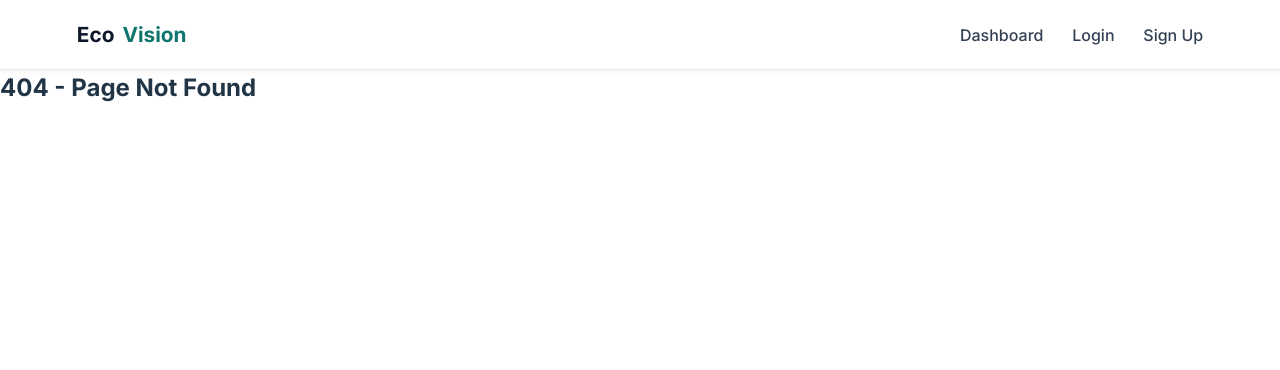
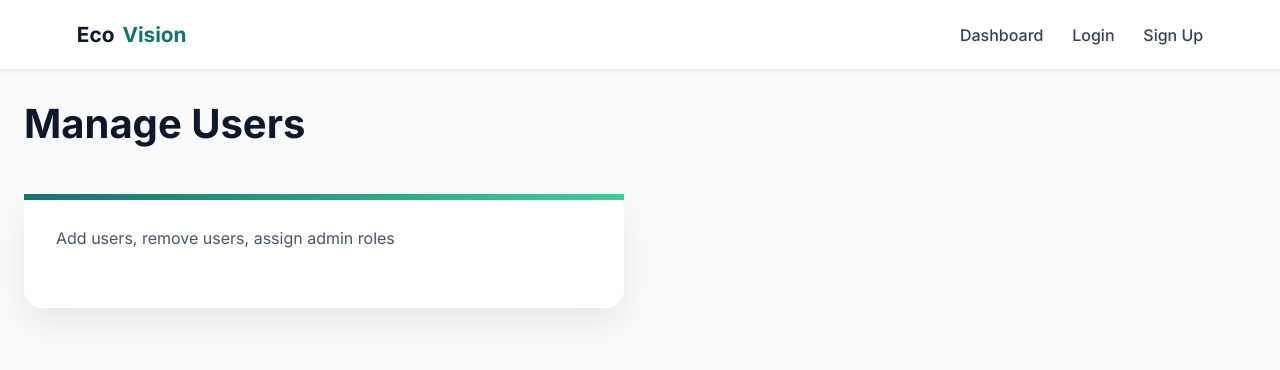
Before and after one commit to noorharidy19/EcoVision, a React (Vite) app in the folder ecovision-frontend/: page /users in a window 1280 px wide. Before the commit this address had no page. Shown: the top 370 px of the page. Built offline with nearby package versions, Linux system fonts and the light colour scheme.

Commit message:
continue UI SERVICES

```diff
--- a/ecovision-frontend/src/App.tsx
+++ b/ecovision-frontend/src/App.tsx
@@ -11,6 +11,11 @@ import CreateProject from "./pages/CreateProject";
 import DesignWorkspace from "./pages/DesignWorkspace";
 import ProjectsList from "./pages/ProjectsList";
 import AdminDashboard from "./pages/AdminBoard";
+import Logs from "./pages/logs";
+import AIModels from "./pages/models";
+import Projects from "./pages/projAdmin";
+import ManageUsers from "./pages/users";
+import Materials from "./pages/materials";
 
 function App() {
   return (
@@ -29,7 +34,13 @@ function App() {
         <Route path="/" element={<ProjectsList />} />
         <Route path="/workspace/:id" element={<DesignWorkspace />} />
         <Route path="/admin" element={<AdminDashboard />} />
+        <Route path="/materials" element={<Materials />} />
+        <Route path="/users" element={<ManageUsers />} />
+        <Route path="/projects" element={<Projects />} />
+        <Route path="/ai-models" element={<AIModels />} />
+        <Route path="/logs" element={<Logs />} />
       </Routes>
+
     </BrowserRouter>
   );
 }
--- /dev/null
+++ b/ecovision-frontend/src/pages/models.tsx
@@ -0,0 +1,11 @@
+import "../styles/adminService.css";
+export default function AIModels() {
+  return (
+    <div className="page">
+      <h1 className="title">AI Models</h1>
+      <div className="card large">
+        <p>Edit AI models, parameters and versions</p>
+      </div>
+    </div>
+  );
+}
--- /dev/null
+++ b/ecovision-frontend/src/pages/projAdmin.tsx
@@ -0,0 +1,11 @@
+import "../styles/adminService.css";
+export default function Projects() {
+  return (
+    <div className="page">
+      <h1 className="title">Projects</h1>
+      <div className="card large">
+        <p>View all projects and their progress</p>
+      </div>
+    </div>
+  );
+}
--- /dev/null
+++ b/ecovision-frontend/src/pages/users.tsx
@@ -0,0 +1,11 @@
+import "../styles/adminService.css";
+export default function ManageUsers() {
+  return (
+    <div className="page">
+      <h1 className="title">Manage Users</h1>
+      <div className="card large">
+        <p>Add users, remove users, assign admin roles</p>
+      </div>
+    </div>
+  );
+}
--- a/ecovision-frontend/src/styles/Admin.css
+++ b/ecovision-frontend/src/styles/Admin.css
@@ -17,6 +17,19 @@
   font-weight: 700;
   color: #0f172a;
   margin-bottom: 3rem;
+}
+.admin-btn {
+  display: inline-block;
+  background: #0f766e;
+  color: white;
+  padding: 0.7rem 1.4rem;
+  border-radius: 10px;
+  text-decoration: none;
+  transition: 0.3s;
+}
+
+.admin-btn:hover {
+  background: #115e59;
 }
 
 
--- /dev/null
+++ b/ecovision-frontend/src/styles/adminService.css
@@ -0,0 +1,88 @@
+* {
+  margin: 0;
+  padding: 0;
+  box-sizing: border-box;
+  font-family: "Inter", sans-serif;
+}
+
+body {
+  background: #f8fafc;
+}
+
+.page {
+  min-height: 100vh;
+  padding: 4rem 6vw;
+}
+
+.title {
+  font-size: 2.5rem;
+  font-weight: 700;
+  color: #0f172a;
+  margin-bottom: 3rem;
+}
+
+.grid {
+  display: grid;
+  grid-template-columns: repeat(auto-fit, minmax(260px, 1fr));
+  gap: 2rem;
+}
+
+.card {
+  background: white;
+  padding: 2rem;
+  border-radius: 18px;
+  box-shadow: 0 15px 35px rgba(0,0,0,0.08);
+  position: relative;
+}
+
+.card::before {
+  content: "";
+  position: absolute;
+  top: 0;
+  left: 0;
+  height: 6px;
+  width: 100%;
+  background: linear-gradient(90deg, #0f766e, #34d399);
+}
+
+.card h3 {
+  color: #0f766e;
+  margin-bottom: 0.7rem;
+}
+
+.card p {
+  color: #475569;
+  line-height: 1.6;
+  margin-bottom: 1.5rem;
+}
+
+.card.large {
+  max-width: 600px;
+}
+
+.btn {
+  display: inline-block;
+  background: #0f766e;
+  color: white;
+  padding: 0.7rem 1.4rem;
+  border-radius: 10px;
+  text-decoration: none;
+  transition: 0.3s;
+}
+
+.btn:hover {
+  background: #115e59;
+}
+
+@media (max-width: 768px) {
+  .title {
+    text-align: center;
+    font-size: 2rem;
+  }
+}
+    .page {
+        padding: 2rem 1.5rem;
+    }
+    .grid {
+        grid-template-columns: 1fr;
+    }
```
